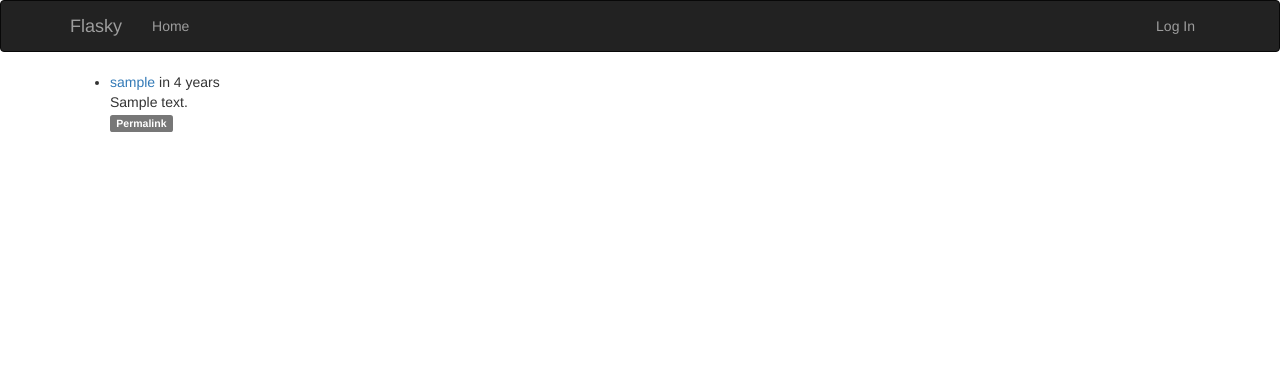
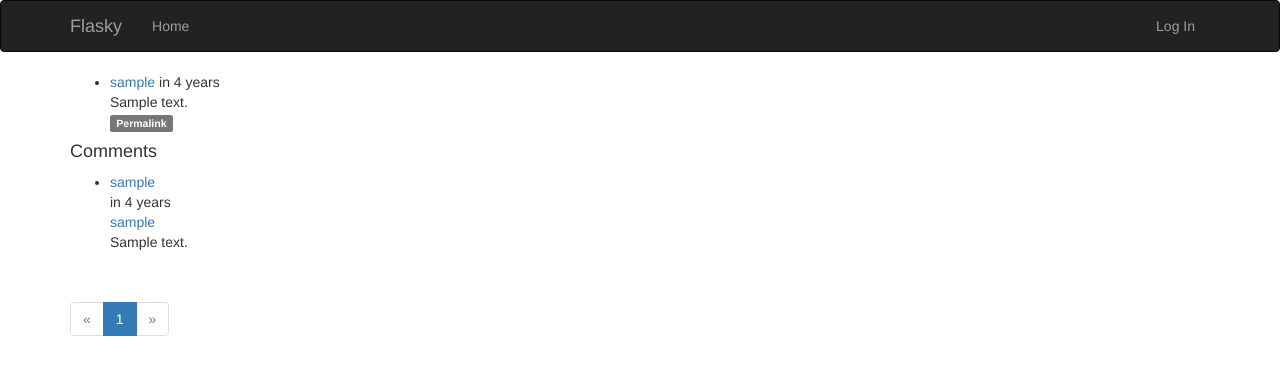
Before and after one commit to njnr/onece, a Flask app: template app/templates/post.html in a window 1280 px wide. Shown: the top 375 px of the page. Run offline with Flask 2, Linux system fonts and the light colour scheme; tables that the repository leaves empty hold one stand-in row (values such as "Sample post"); the template is opened without the code that fills it: values that come from a table or form of the project are taken from there, most other values are stand-ins (such as "Sample title", 1, 10 or a date in 2020); some libraries are stand-ins or nearby versions.

Commit message:
add comment

```diff
--- a/app/main/forms.py
+++ b/app/main/forms.py
@@ -59,3 +59,8 @@ class EditProfileAdminForm(Form):
         if field.data != self.user.username and \
             user.query.filter_by(email=field.data).first():
             raise ValidationError('Username already in use.')
+
+
+class CommentForm(Form):
+    body = StringField('Enter your comment', validators=[Required()])
+    submit = SubmitField('Submit')
--- a/app/models.py
+++ b/app/models.py
@@ -14,7 +14,6 @@ class Permission:
     WRITE_ARTICLES = 0x04
     MODERATE_COMMENTS = 0x08
     ADMINISTER = 0x80
-
 
 class Role(db.Model):
     __tablename__ = 'roles'
@@ -82,6 +81,7 @@ class User(UserMixin, db.Model):
                                 lazy='dynamic',
                                 cascade='all, delete-orphan')
     locations = db.relationship('Location', backref='author', lazy='dynamic')
+    comments = db.relationship('Comment', backref ='author', lazy='dynamic')
 
     @staticmethod
     def generate_fake(count=100):
@@ -228,6 +228,7 @@ class Post(db.Model):
     body_html = db.Column(db.Text)
     timestamp = db.Column(db.DateTime, index=True, default=datetime.utcnow)
     author_id = db.Column(db.Integer, db.ForeignKey('users.id'))
+    comments = db.relationship('Comment', backref='post', lazy='dynamic')
 
     @staticmethod
     def generate_fake(count=100):
@@ -291,5 +292,16 @@ class Location(db.Model):
             db.session.add(p)
             db.session.commit()
 
+
+class Comment(db.Model):
+    __tablename__ = 'comments'
+    id = db.Column(db.Integer, primary_key=True)
+    body = db.Column(db.Text)
+    body_html = db.Column(db.Text)
+    timestamp = db.Column(db.DateTime, index=True, default=datetime.utcnow)
+    disabled = db.Column(db.Boolean)
+    author_id = db.Column(db.Integer, db.ForeignKey('users.id'))
+    post_id = db.Column(db.Integer, db.ForeignKey('posts.id'))
+
 db.event.listen(Post.body, 'set', Post.on_changed_body)
 db.event.listen(Location.desc, 'set', Location.on_changed_desc)
--- /dev/null
+++ b/app/templates/_comments.html
@@ -0,0 +1,22 @@
+<ul class="comments">
+    {% for comment in comments %}
+    <li class="comment">
+        <div class="comment-thumbnail">
+            <a href="{{ url_for('.user', username=comment.author.username) }}">
+            {{ comment.author.username }}
+            </a>
+        </div>
+        <div class="comment-content">
+            <div class="comment-date">{{ moment(comment.timestamp).fromNow() }}</div>
+            <div class="comment-author"><a href="{{ url_for('.user', username=comment.author.username) }}">{{ comment.author.username }}</a></div>
+            <div class="comment-body">
+                {% if comment.body_html %}
+                    {{ comment.body_html | safe }}
+                {% else %}
+                    {{ comment.body }}
+                {% endif %}
+            </div>
+        </div>
+    </li>
+    {% endfor %}
+</ul>
--- a/app/templates/post.html
+++ b/app/templates/post.html
@@ -1,8 +1,21 @@
 {% extends "base.html" %}
+{% import "bootstrap/wtf.html" as wtf %}
 {% import "_macros.html" as macros %}
 
 {% block title %}Flasky - Post{% endblock %}
 
 {% block page_content %}
 {% include '_posts.html' %}
+<h4 id="comments">Comments</h4>
+{% if current_user.can(Permission.COMMENT) %}
+<div class="comment-form">
+    {{ wtf.quick_form(form) }}
+</div>
+{% endif %}
+{% include '_comments.html' %}
+{% if pagination %}
+<div class="pagination">
+    {{ macros.pagination_widget(pagination, '.post', fragment='#comments', id=posts[0].id) }}
+</div>
+{% endif %}
 {% endblock %}
--- a/config.py
+++ b/config.py
@@ -17,6 +17,7 @@ class Config:
     FLASKY_ADMIN = os.environ.get('FLASKY_ADMIN')
     FLASKY_POSTS_PER_PAGE = 20
     FLASKY_FOLLOWERS_PER_PAGE = 20
+    FLASKY_COMMENTS_PER_PAGE = 20
 
     @staticmethod
     def init_app(app):
```
Also changed, not shown: app/main/views.py (+22 -4 lines), 1 other file.
